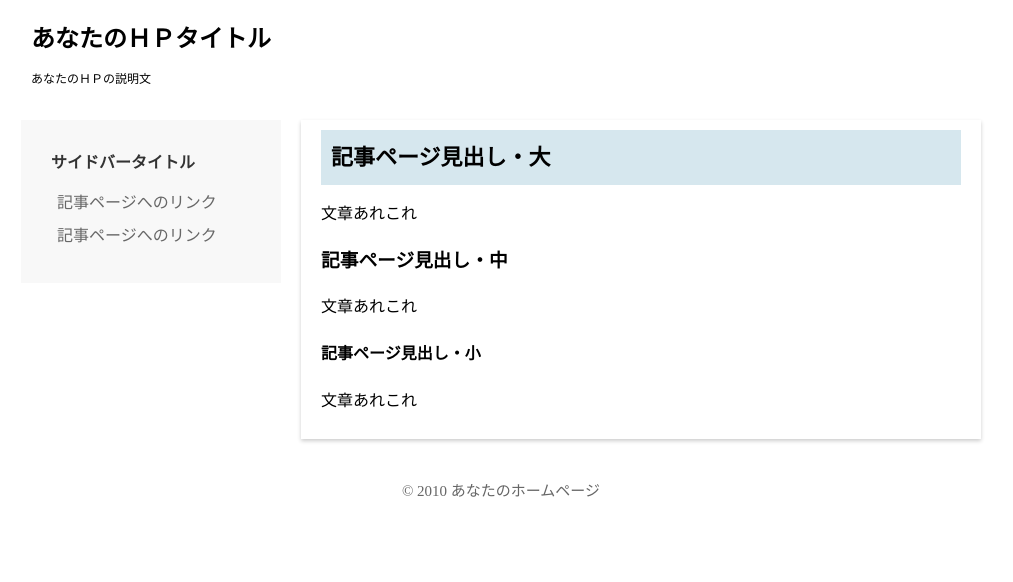
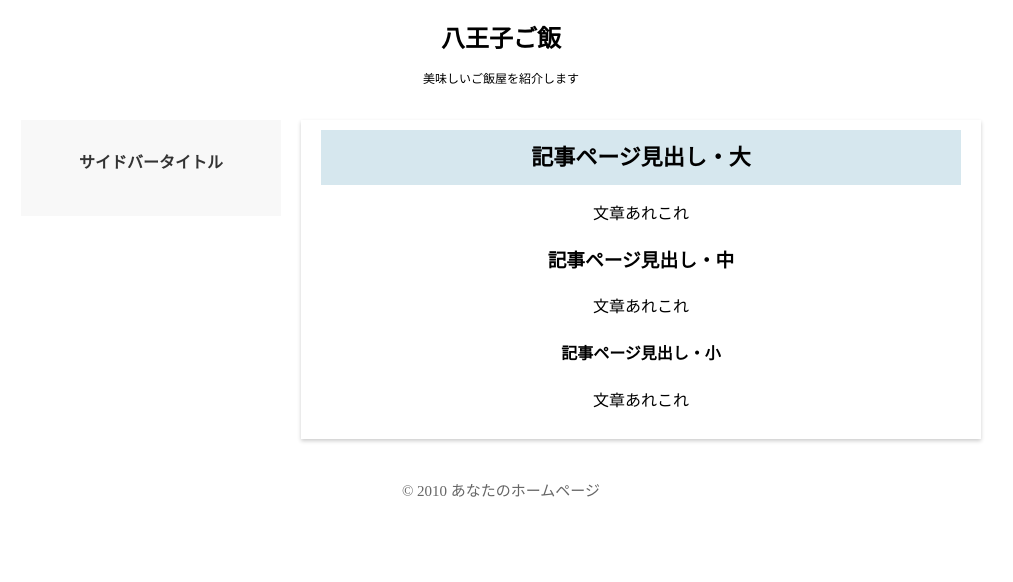
Before and after one commit to Coppontot/.github.io, a plain HTML site: page index.html in a window 1280 px wide. Shown: the whole page, without its empty margins (139-1152 px from the left). Drawn offline with Linux system fonts and the light colour scheme.

Commit message:
Update index.html

```diff
--- a/index.html
+++ b/index.html
@@ -1,7 +1,9 @@
 <!DOCTYPE html>
 <html lang="ja">
+<link rel="stylesheet" type="text/css" href="style.css" />
 <head>
 <meta charset="utf-8">
+<center>
 <title>あなたのＨＰタイトル</title>
 <meta name="keywords" content="ページのキーワードA,B,C">
 <meta name="description" content="ページの説明">
@@ -12,8 +14,8 @@
 <div id="outer">
 <header>
 <div class="header-inner">
-<h1>あなたのＨＰタイトル</h1>
-<p>あなたのＨＰの説明文</p>
+<h1>八王子ご飯</h1>
+<p>美味しいご飯屋を紹介します</p>
 </div>
 </header>
 <div id="content">
@@ -29,8 +31,6 @@
 <div class="left-title">サイドバータイトル</div>
 <div class="link">
 <ul>
-<li>記事ページへのリンク</li>
-<li>記事ページへのリンク</li>
 </ul>
 </div>
 </aside>
@@ -38,4 +38,5 @@
 <footer>© 2010 あなたのホームページ</footer>
 </div>
 </body>
+</center>
 </html>
```
